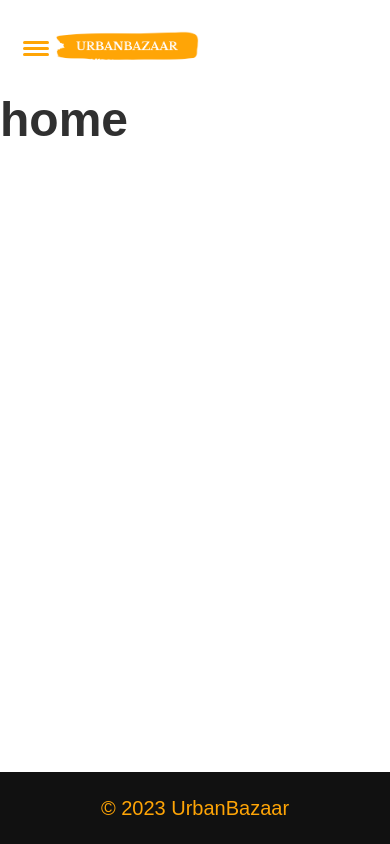
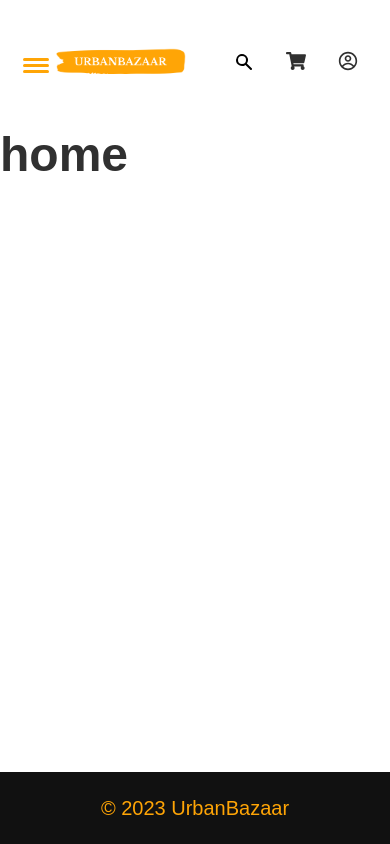
Before and after one commit to Prathamesh061/UrbanBazaar_Ecommerce_Webapp, a React (Vite) app in the folder client/: page / in a window 390 px wide. Built offline with nearby package versions, Linux system fonts and the light colour scheme.

Commit message:
Added another navlist having serch, cart and profile items

```diff
--- a/client/src/components/Header.jsx
+++ b/client/src/components/Header.jsx
@@ -3,6 +3,7 @@ import { Link, NavLink } from "react-router-dom";
 import "./css/header.css";
 import { FaShoppingCart } from "react-icons/fa";
 import { CgProfile } from "react-icons/cg";
+import { HiSearch } from "react-icons//hi";
 
 function Header() {
   function handleNavClick() {
@@ -77,6 +78,11 @@ function Header() {
 
         <ul className="nav__list">
           <li className="nav__item">
+            <button className="search-btn">
+              <HiSearch />
+            </button>
+          </li>
+          <li className="nav__item">
             <NavLink
               to="/cart"
               style={({ isActive }) => (isActive ? activeStyles : null)}
--- a/client/src/components/css/header.css
+++ b/client/src/components/css/header.css
@@ -7,18 +7,12 @@
     margin-left: auto;
     margin-right: auto;
     display: flex;
-    /* justify-content: space-between; */
+    justify-content: space-between;
     padding: 1em;
     position: relative;
 }
 
-.site-logo>a {
-    font-weight: var(--fw-bold);
-    font-size: 2.5rem;
-    color: var(--clr-sunset-orange);
-    margin: auto 0;
-    cursor: pointer;
-}
+
 
 .site-logo>a>img {
     width: 100%;
@@ -29,96 +23,47 @@
     margin: auto 0;
 }
 
+
 .nav {
-    position: fixed;
-    width: 70%;
-    background: var(--clr-dark);
-    color: var(--clr-light);
-    top: 0;
-    bottom: 0;
-    left: 0;
-    right: 0;
-    z-index: 100;
-    transform: translateX(-100%);
-    transition: transform 250ms cubic-bezier(.5, 0, .5, 1);
+    position: relative;
+    background: transparent;
+    color: var(--clr-dark);
+    display: flex;
+}
+
+.nav-toggle {
+    display: none;
+}
+
+.nav__item {
+    margin: 0 1em;
+    outline: none;
 }
 
 .nav__list {
     list-style: none;
     display: flex;
     height: 100%;
-    flex-direction: column;
+    flex-direction: row;
     justify-content: space-evenly;
-    align-items: flex-start;
+    align-items: center;
     margin: 0;
     padding: 2em;
-}
-
-/* .nav__list:nth-child(2) {} */
-
-.nav__link {
-    color: inherit;
-    font-weight: var(--fw-bold);
-    font-size: var(--fs-h2);
-    text-decoration: none;
-}
-
-.nav__link:hover {
-    color: var(--clr-sunset-orange);
-}
-
-.nav-toggle {
-    padding: .5em;
-    background: transparent;
-    border: 0;
-    cursor: pointer;
-    /* position: absolute;
-    right: 2em;
-    top: 3.2em; */
-    z-index: 1000;
-}
-
-@media (min-width: 800px) {
-    .site-logo {
-        width: 20%;
-    }
-
-    .header {
-        justify-content: space-between;
-    }
-
-    .logo {
-        margin: auto 0;
-    }
-
-    .nav-toggle {
-        display: none;
 }
 
 .nav__list:nth-child(1) {
     padding-right: 0;
 }
 
-    .nav {
-        transform: translateX(0);
-        position: relative;
-        background: transparent;
-        color: var(--clr-dark);
-        display: flex;
+.nav__link {
+    color: inherit;
+    font-weight: var(--fw-bold);
+    font-size: var(--fs-h3);
+    text-decoration: none;
 }
 
-    .nav__list {
-        flex-direction: row;
-    }
-
-    .nav__link {
-        font-size: var(--fs-h3);
-        outline: none;
-    }
-
-    .nav__item {
-        margin: 0 1em;
-        outline: none;
+.nav__link:hover {
+    color: var(--clr-sunset-orange);
 }
 
 .nav__link::after {
@@ -135,6 +80,7 @@
     width: 100%;
 }
 
+
 .active {
     color: var(--clr-sunset-orange)
 }
@@ -143,30 +89,23 @@
     width: 100%;
     opacity: .7;
 }
+
+.search-btn {
+    background: transparent;
+    border: none;
+    font-size: var(--fs-h3);
+    padding: 0;
 }
 
-.nav-open .nav {
-    transform: translateX(0);
-}
-
-.nav-open .nav-toggle {
-    position: fixed;
-}
-
-.nav-open .hamburger {
-    transform: rotate(.625turn);
-}
-
-.nav-open .nav-toggle:focus {
-    outline: none;
-}
-
-.nav-open .hamburger::before {
-    transform: rotate(90deg) translateX(-6px);
-}
-
-.nav-open .hamburger::after {
-    opacity: 0;
+@media (max-width: 800px) {
+    .nav-toggle {
+        display: block;
+        position: relative;
+        padding: .5em;
+        background: transparent;
+        border: 0;
+        cursor: pointer;
+        z-index: 1000;
     }
 
     .hamburger {
@@ -200,3 +139,53 @@
     .hamburger::after {
         bottom: 6px;
     }
+
+    .nav__list:nth-child(1) {
+        display: none;
+        flex-direction: column;
+        position: fixed;
+        background: var(--clr-dark);
+        color: var(--clr-light);
+        top: 0;
+        bottom: 0;
+        left: 0;
+        right: 0;
+        width: 60%;
+        z-index: 100;
+        transform: translateX(-100%);
+        transition: transform 250ms cubic-bezier(.5, 0, .5, 1);
+    }
+
+    .nav-open .nav__list:nth-child(1) {
+        display: flex;
+        transform: translateX(0);
+    }
+
+    .nav-open .nav-toggle {
+        position: fixed;
+    }
+
+    .nav-open .hamburger {
+        transform: rotate(.625turn);
+    }
+
+    .nav-open .nav-toggle:focus {
+        outline: none;
+    }
+
+    .nav-open .hamburger::before {
+        transform: rotate(90deg) translateX(-6px);
+    }
+
+    .nav-open .hamburger::after {
+        opacity: 0;
+    }
+
+    .site-logo {
+        width: 1fr;
+    }
+
+    .nav__list:nth-child(2) {
+        padding-right: 0;
+    }
+}
```
Lines whose indentation alone changed are shown as unchanged.
